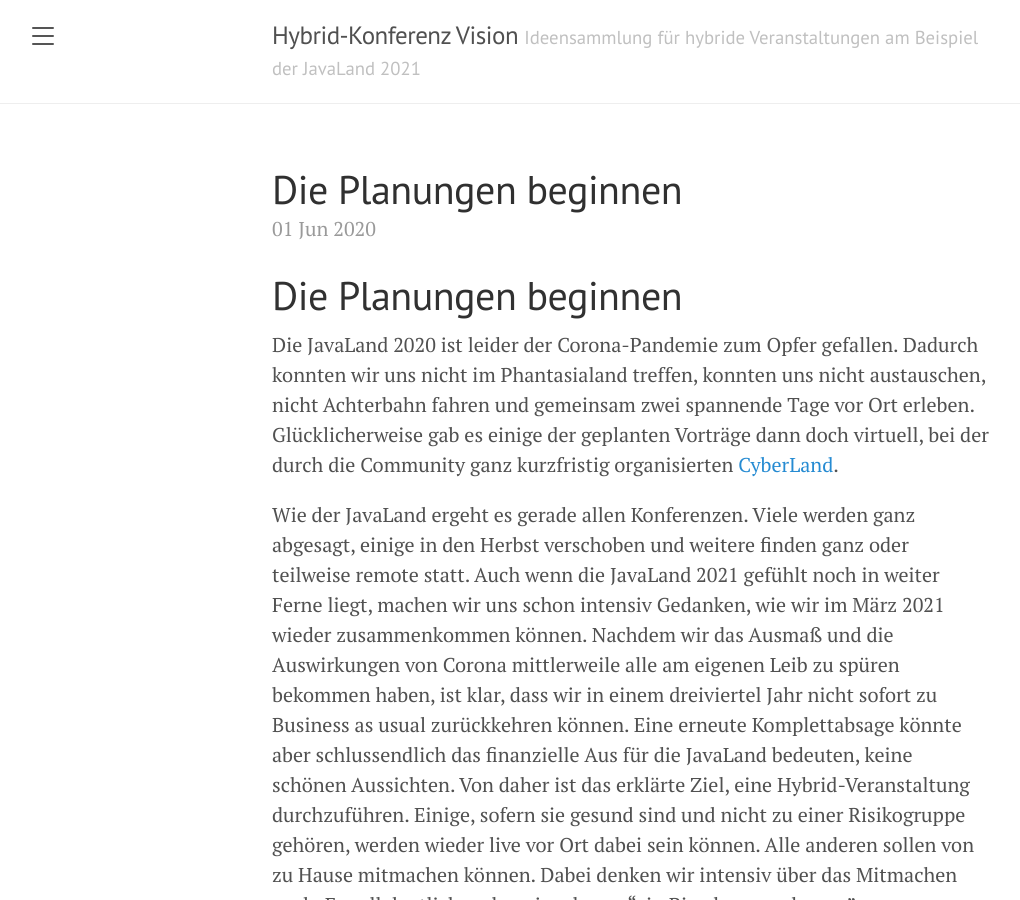
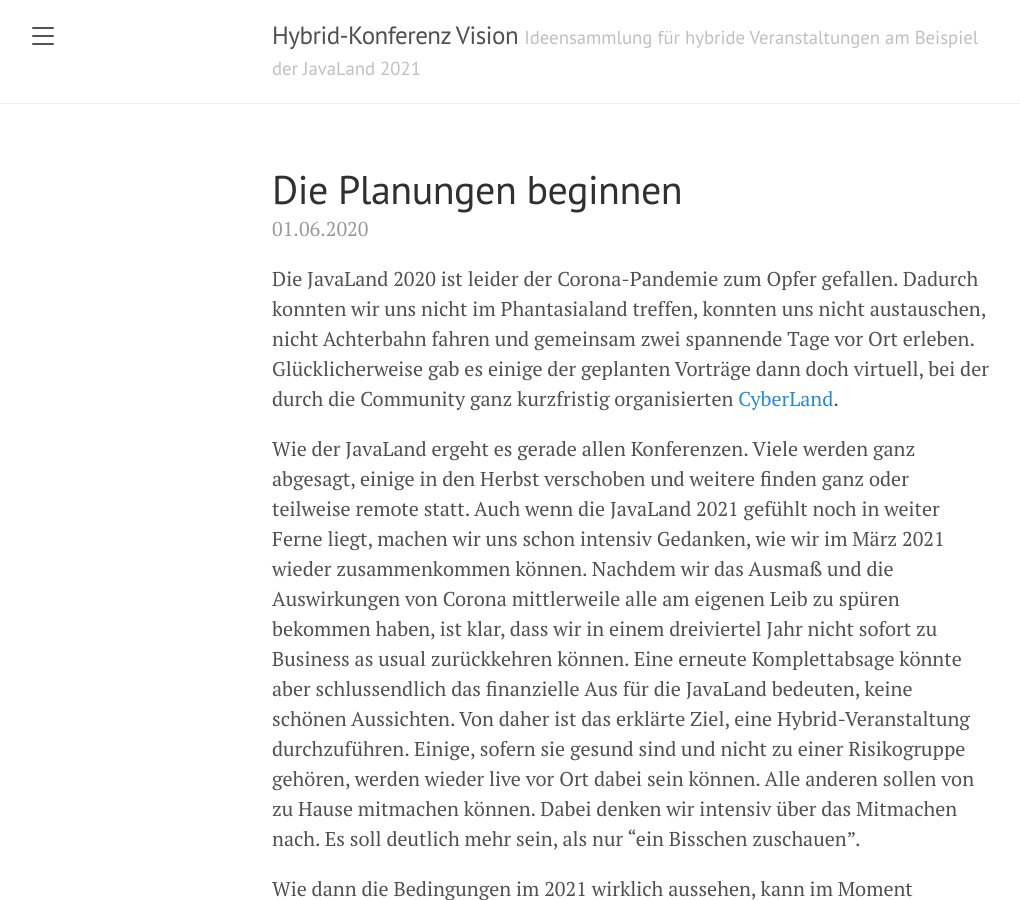
Before and after one commit to CyberLandConf/blog, a Jekyll site: the page built from _posts/2020-06-01-Die-Planungen-beginnen.md, in a window 1280 px wide and 900 px high. Shown: the whole window, without its empty margins (8-1028 px from the left). Built offline with Jekyll 4.4.1, drawn with Linux system fonts in a browser that asks for light colours.

Commit message:
fixed date layout

```diff
--- a/_layouts/post.html
+++ b/_layouts/post.html
@@ -4,7 +4,7 @@
 
 <div class="post">
   <h1 class="post-title">{{ page.title }}</h1>
-  <span class="post-date">{{ page.date | date_to_string }}</span>
+  <span class="post-date">{{ page.date | date: "%d.%m.%Y" }}</span>
   {{ content }}
 </div>
 
@@ -17,7 +17,7 @@
         <h3>
           <a href="{{ site.baseurl }}{{ post.url }}">
             {{ post.title }}
-            <small>{{ post.date | date_to_string }}</small>
+            <small>{{ post.date | date: "%d.%m.%Y" }}</small>
           </a>
         </h3>
       </li>
--- a/_posts/2020-06-01-Die-Planungen-beginnen.md
+++ b/_posts/2020-06-01-Die-Planungen-beginnen.md
@@ -2,8 +2,6 @@
 layout: post
 title: Die Planungen beginnen
 ---
-
-# Die Planungen beginnen
 
 Die JavaLand 2020 ist leider der Corona-Pandemie zum Opfer gefallen. Dadurch konnten wir uns nicht im Phantasialand treffen, konnten uns nicht austauschen, nicht Achterbahn fahren und gemeinsam zwei spannende Tage vor Ort erleben. Glücklicherweise gab es einige der geplanten Vorträge dann doch virtuell, bei der durch die Community ganz kurzfristig organisierten [CyberLand](https://cyberland.ijug.eu/).
 
--- a/index.html
+++ b/index.html
@@ -12,7 +12,7 @@
       </a>
     </h1>
 
-    <span class="post-date">{{ post.date | date_to_string }}</span>
+    <span class="post-date">{{ post.date | date: "%d.%m.%Y" }}</span>
 
     {{ post.content }}
   </div>
```
